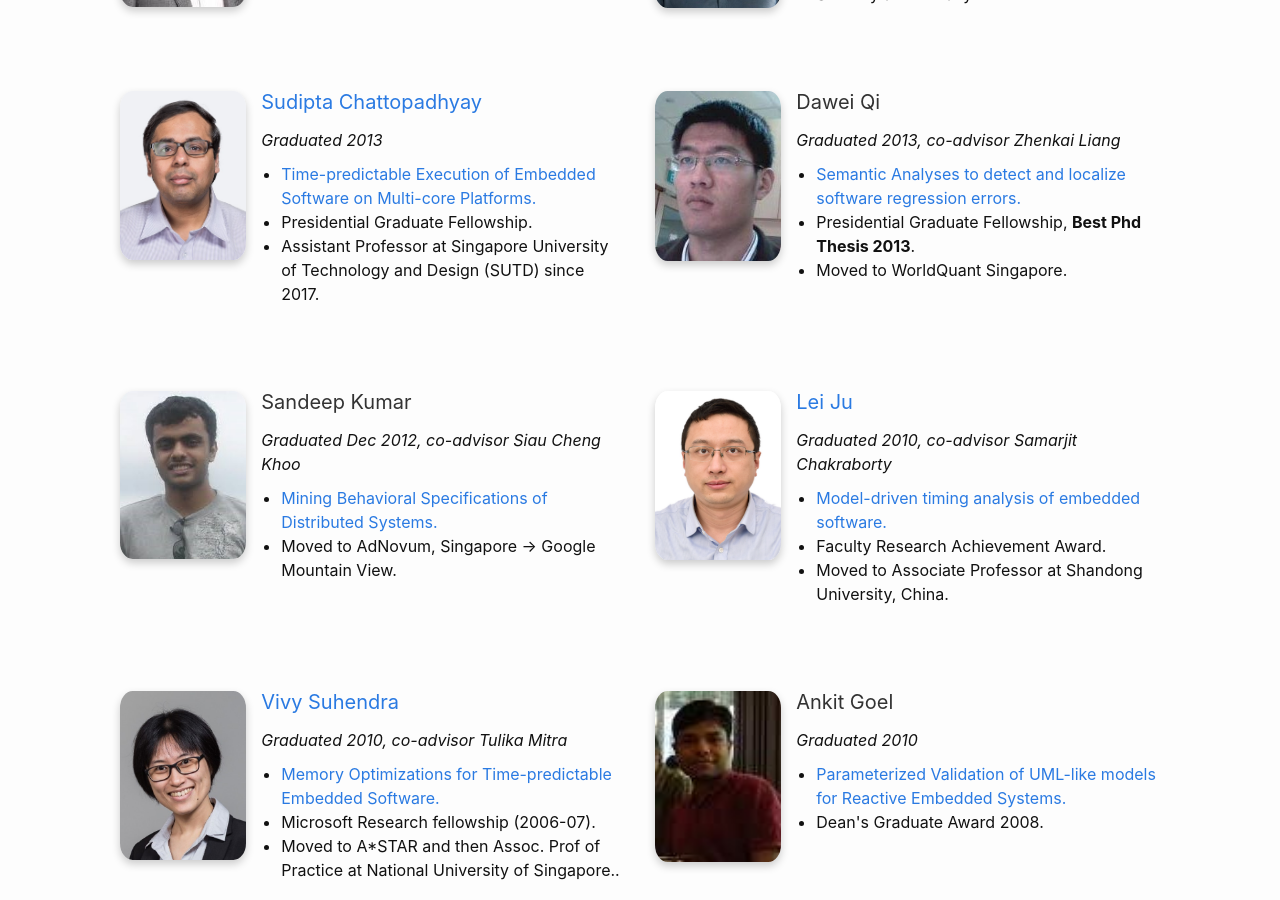
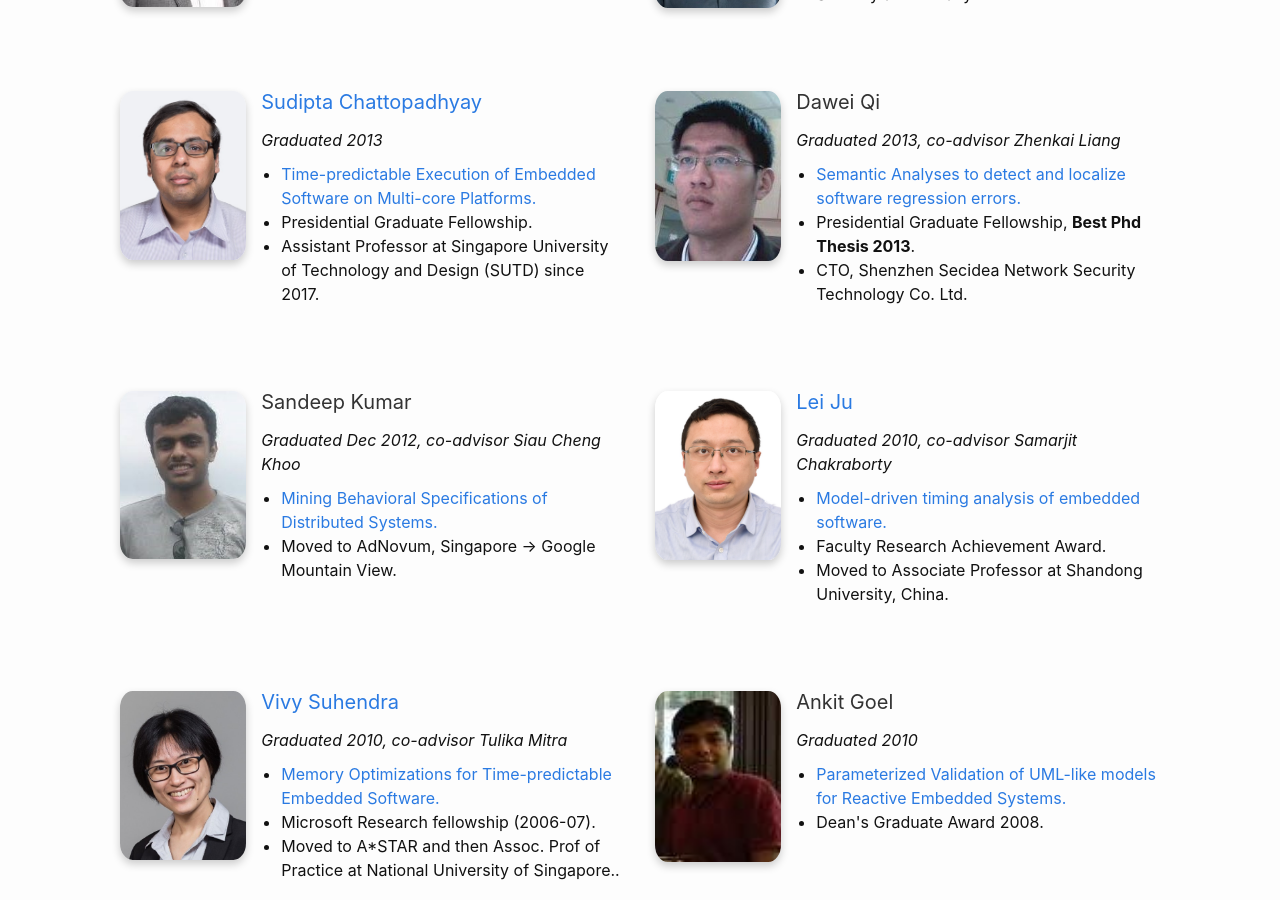
Before and after one commit to nus-tss/nus-tss.github.io, a Jekyll site: the page built from _pages/team.md, in a window 1280 px wide and 900 px high, scrolled down 2764 px. Built offline with Jekyll 4.4.1, drawn with Linux system fonts in a browser that asks for light colours; nearby versions of some CDN libraries.

Commit message:
Update phd-alumni.yml

```diff
--- a/_data/team/phd-alumni.yml
+++ b/_data/team/phd-alumni.yml
@@ -59,7 +59,7 @@
   graduated: 2013
   thesis-title: Semantic Analyses to detect and localize software regression errors
   thesis-link: https://abhikrc.com/Students/Dawei.pdf
-  next: Moved to WorldQuant Singapore
+  next: CTO, Shenzhen Secidea Network Security Technology Co. Ltd
   award: Presidential Graduate Fellowship, <b>Best Phd Thesis 2013</b>
   coadvisor: Zhenkai Liang
 
```
